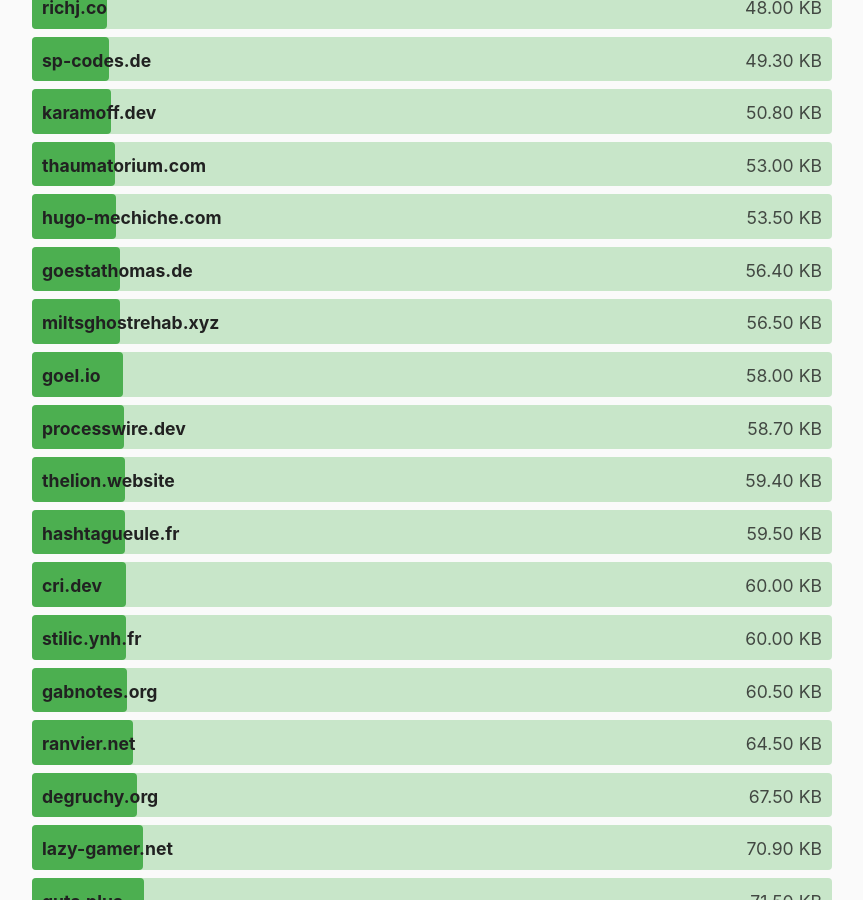
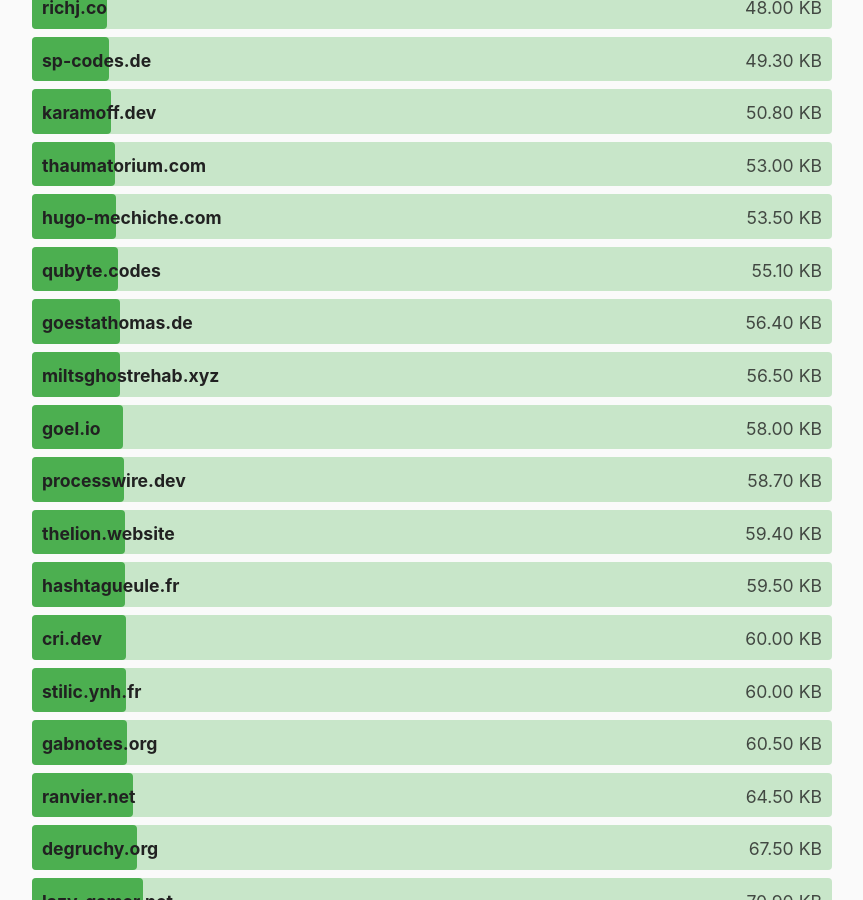
Before and after one commit to kevquirk/512kb.club, a Jekyll site: the page built from index.md, in a window 1280 px wide and 900 px high, scrolled down 8794 px. Shown: the whole window, without its empty margins (208-1071 px from the left). Built offline with Jekyll 4.4.1, drawn with Linux system fonts in a browser that asks for light colours.

Commit message:
Add qubyte.codes

```diff
--- a/_data/sites.yml
+++ b/_data/sites.yml
@@ -1223,6 +1223,11 @@
   size: 3.8
   last_checked: 2021-10-02
 
+- domain: qubyte.codes
+  url: https://qubyte.codes/
+  size: 55.1
+  last_checked: 2021-12-02
+
 - domain: quinncasey.com
   url: https://quinncasey.com/
   size: 227
```
